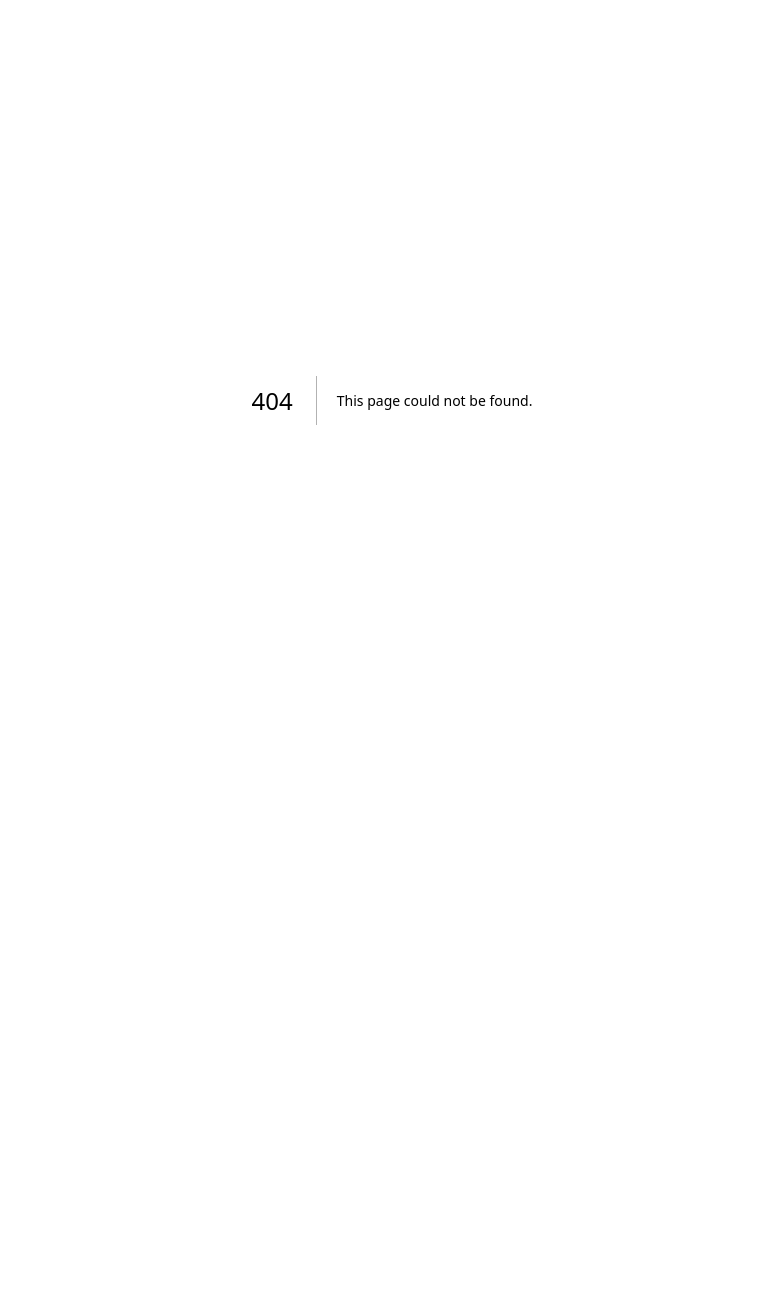
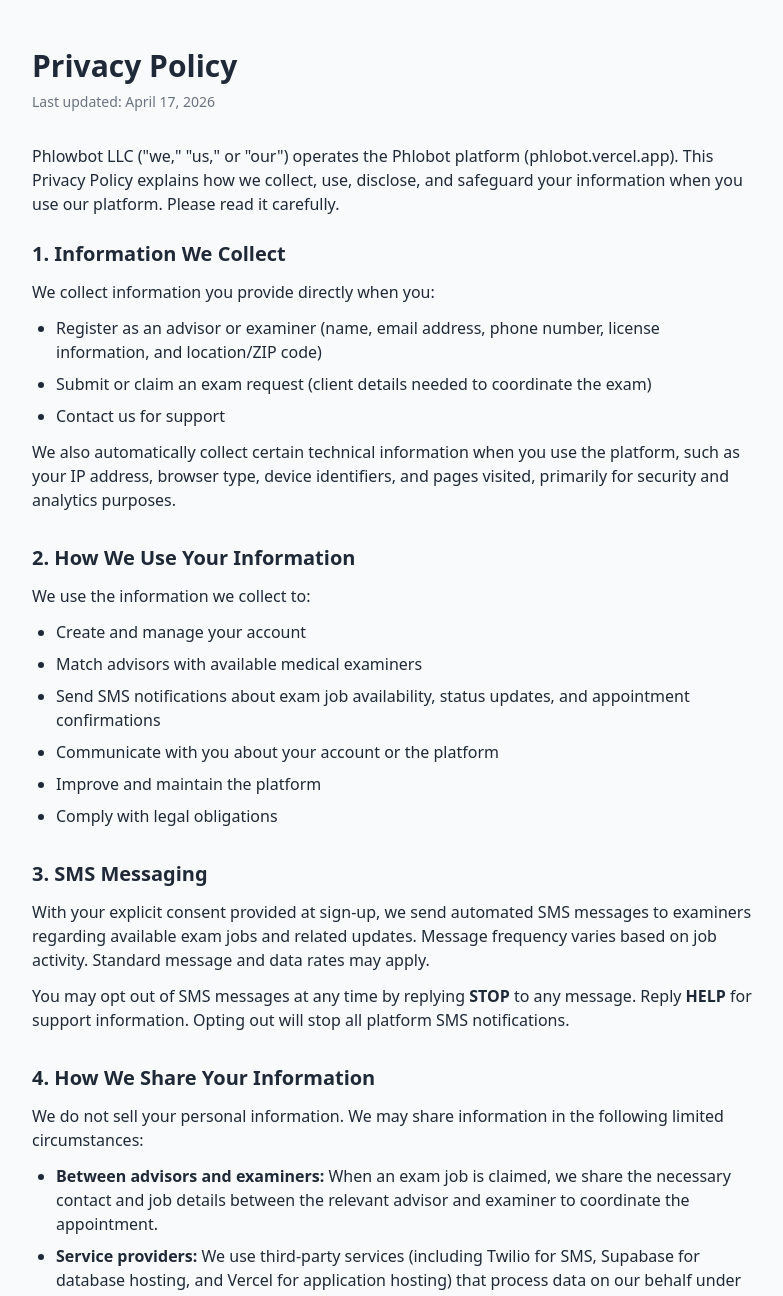
Before and after one commit to ross-alisiani/phlobot, a Next.js app: page /privacy in a window 1280 px wide. Before the commit this address had no page. Shown: the top 1296 px of the page, without its empty margins (248-1031 px from the left). Before the commit the page ends 800 px from the top, so only its background shows below. Built offline with nearby package versions, Linux system fonts and the light colour scheme.

Commit message:
Create page.tsx

```diff
--- /dev/null
+++ b/app/privacy/page.tsx
@@ -0,0 +1,158 @@
+export default function PrivacyPage() {
+  return (
+    <main className="max-w-3xl mx-auto px-6 py-12 text-gray-800">
+      <h1 className="text-3xl font-bold mb-2">Privacy Policy</h1>
+      <p className="text-sm text-gray-500 mb-8">Last updated: April 17, 2026</p>
+
+      <p className="mb-6">
+        Phlowbot LLC ("we," "us," or "our") operates the Phlobot platform
+        (phlobot.vercel.app). This Privacy Policy explains how we collect,
+        use, disclose, and safeguard your information when you use our
+        platform. Please read it carefully.
+      </p>
+
+      <section className="mb-8">
+        <h2 className="text-xl font-semibold mb-3">1. Information We Collect</h2>
+        <p className="mb-3">We collect information you provide directly when you:</p>
+        <ul className="list-disc pl-6 space-y-2 mb-3">
+          <li>Register as an advisor or examiner (name, email address, phone number, license information, and location/ZIP code)</li>
+          <li>Submit or claim an exam request (client details needed to coordinate the exam)</li>
+          <li>Contact us for support</li>
+        </ul>
+        <p>
+          We also automatically collect certain technical information when you
+          use the platform, such as your IP address, browser type, device
+          identifiers, and pages visited, primarily for security and analytics
+          purposes.
+        </p>
+      </section>
+
+      <section className="mb-8">
+        <h2 className="text-xl font-semibold mb-3">2. How We Use Your Information</h2>
+        <p className="mb-3">We use the information we collect to:</p>
+        <ul className="list-disc pl-6 space-y-2">
+          <li>Create and manage your account</li>
+          <li>Match advisors with available medical examiners</li>
+          <li>Send SMS notifications about exam job availability, status updates, and appointment confirmations</li>
+          <li>Communicate with you about your account or the platform</li>
+          <li>Improve and maintain the platform</li>
+          <li>Comply with legal obligations</li>
+        </ul>
+      </section>
+
+      <section className="mb-8">
+        <h2 className="text-xl font-semibold mb-3">3. SMS Messaging</h2>
+        <p className="mb-3">
+          With your explicit consent provided at sign-up, we send automated
+          SMS messages to examiners regarding available exam jobs and related
+          updates. Message frequency varies based on job activity. Standard
+          message and data rates may apply.
+        </p>
+        <p>
+          You may opt out of SMS messages at any time by replying{" "}
+          <strong>STOP</strong> to any message. Reply <strong>HELP</strong>{" "}
+          for support information. Opting out will stop all platform SMS
+          notifications.
+        </p>
+      </section>
+
+      <section className="mb-8">
+        <h2 className="text-xl font-semibold mb-3">4. How We Share Your Information</h2>
+        <p className="mb-3">
+          We do not sell your personal information. We may share information
+          in the following limited circumstances:
+        </p>
+        <ul className="list-disc pl-6 space-y-2">
+          <li>
+            <strong>Between advisors and examiners:</strong> When an exam job
+            is claimed, we share the necessary contact and job details between
+            the relevant advisor and examiner to coordinate the appointment.
+          </li>
+          <li>
+            <strong>Service providers:</strong> We use third-party services
+            (including Twilio for SMS, Supabase for database hosting, and
+            Vercel for application hosting) that process data on our behalf
+            under confidentiality obligations.
+          </li>
+          <li>
+            <strong>Legal requirements:</strong> We may disclose information
+            if required by law or to protect the rights and safety of our
+            users or the public.
+          </li>
+        </ul>
+      </section>
+
+      <section className="mb-8">
+        <h2 className="text-xl font-semibold mb-3">5. Data Retention</h2>
+        <p>
+          We retain your account information for as long as your account is
+          active or as needed to provide services. You may request deletion
+          of your account and associated data by contacting us at
+          support@phlobot.com. We will fulfill requests within 30 days,
+          except where retention is required by law.
+        </p>
+      </section>
+
+      <section className="mb-8">
+        <h2 className="text-xl font-semibold mb-3">6. Data Security</h2>
+        <p>
+          We implement industry-standard security measures to protect your
+          information, including encrypted data transmission (HTTPS) and
+          secure database access controls. However, no method of transmission
+          over the internet is 100% secure, and we cannot guarantee absolute
+          security.
+        </p>
+      </section>
+
+      <section className="mb-8">
+        <h2 className="text-xl font-semibold mb-3">7. Your Rights</h2>
+        <p className="mb-3">You have the right to:</p>
+        <ul className="list-disc pl-6 space-y-2">
+          <li>Access the personal information we hold about you</li>
+          <li>Request correction of inaccurate information</li>
+          <li>Request deletion of your account and data</li>
+          <li>Opt out of SMS communications at any time by replying STOP</li>
+        </ul>
+        <p className="mt-3">
+          To exercise these rights, contact us at support@phlobot.com.
+        </p>
+      </section>
+
+      <section className="mb-8">
+        <h2 className="text-xl font-semibold mb-3">8. Children's Privacy</h2>
+        <p>
+          Phlobot is not intended for use by anyone under the age of 18. We
+          do not knowingly collect personal information from minors. If you
+          believe a minor has provided us with personal information, please
+          contact us and we will delete it promptly.
+        </p>
+      </section>
+
+      <section className="mb-8">
+        <h2 className="text-xl font-semibold mb-3">9. Changes to This Policy</h2>
+        <p>
+          We may update this Privacy Policy from time to time. When we do, we
+          will update the "Last updated" date at the top of this page and
+          notify registered users via email for material changes. Continued
+          use of the platform after changes take effect constitutes acceptance
+          of the updated policy.
+        </p>
+      </section>
+
+      <section className="mb-8">
+        <h2 className="text-xl font-semibold mb-3">10. Contact Us</h2>
+        <p>
+          If you have questions or concerns about this Privacy Policy, please
+          contact us at:
+        </p>
+        <address className="not-italic mt-2 text-gray-700">
+          Phlowbot LLC<br />
+          Denver, CO<br />
+          <a href="mailto:support@phlobot.com" className="text-blue-600 underline">
+            support@phlobot.com
+          </a>
+        </address>
+      </section>
+    </main>
+  );
+}
```
